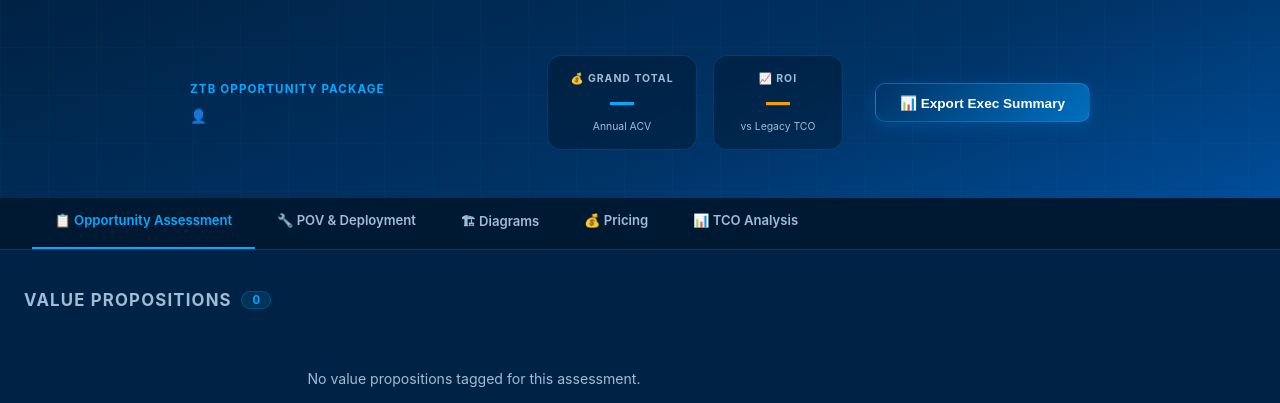
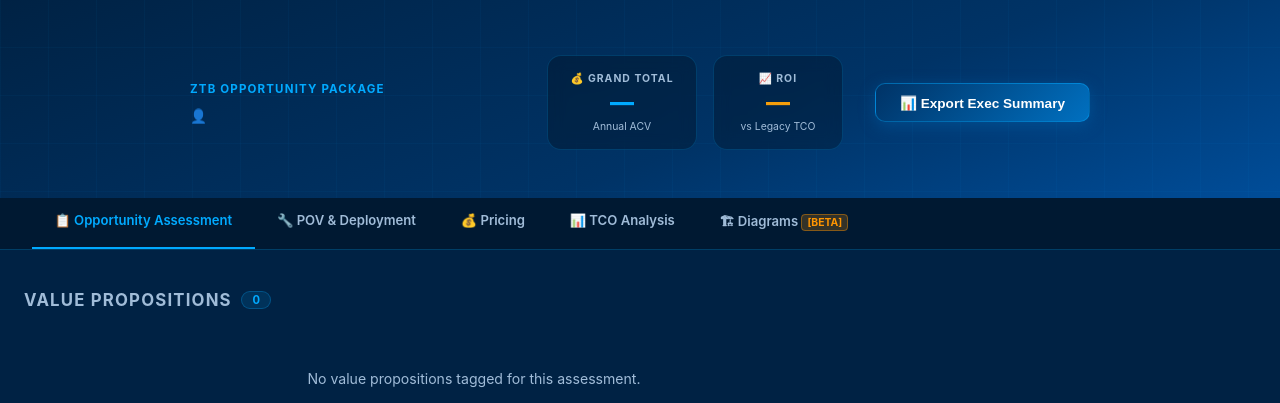
Before and after one commit to rakeshsharma91/ztb-super-app, a Flask app: template templates/user_results.html in a window 1280 px wide. Shown: the part 59-462 px from the top of the page. Run offline with Flask 3, Linux system fonts and the light colour scheme; the template is opened without the code that fills it, so the values that code supplies are empty.

Commit message:
Move Diagrams tab to last position, add [BETA] label

```diff
--- a/templates/user_results.html
+++ b/templates/user_results.html
@@ -645,9 +645,9 @@ body { font-family: -apple-system, BlinkMacSystemFont, 'Segoe UI', Roboto, 'Helv
 <div class="page-tabs">
   <div class="page-tab active" data-tab="results" onclick="switchTab('results')">📋 Opportunity Assessment</div>
   <div class="page-tab" data-tab="pov" onclick="switchTab('pov')">🔧 POV &amp; Deployment</div>
-  <div class="page-tab" data-tab="diagrams" onclick="switchTab('diagrams')">🏗 Diagrams</div>
   <div class="page-tab" data-tab="pricing" onclick="switchTab('pricing')">💰 Pricing</div>
   <div class="page-tab" data-tab="tco" onclick="switchTab('tco')">📊 TCO Analysis</div>
+  <div class="page-tab" data-tab="diagrams" onclick="switchTab('diagrams')">🏗 Diagrams <span style="font-size:0.65rem;font-weight:700;background:rgba(255,149,0,0.2);color:#ff9500;border:1px solid rgba(255,149,0,0.4);border-radius:4px;padding:1px 5px;vertical-align:middle;">[BETA]</span></div>
 </div>
 
 <!-- ══════════════════════ RESULTS TAB ══════════════════════ -->
```
